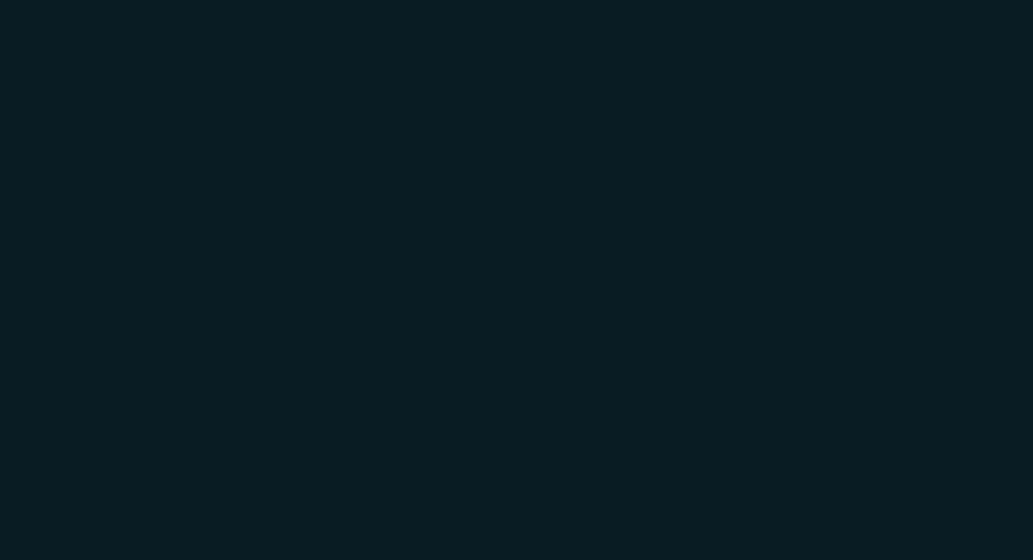
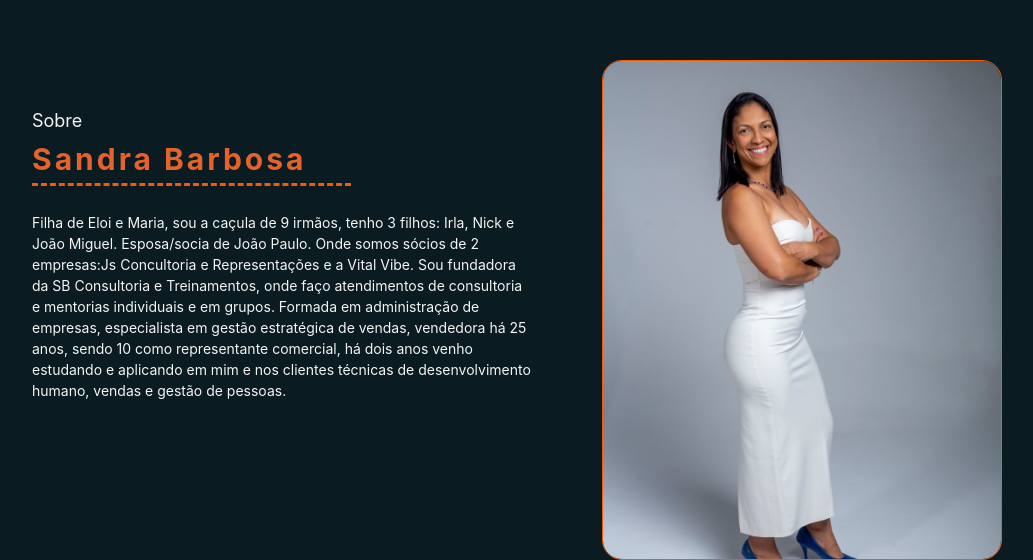
Before and after one commit to sbtechonologydepartment/sb-site, a React (Vite) app: page / in a window 1280 px wide. Shown: the part 796-1356 px from the top of the page, without its empty margins (123-1156 px from the left). Before the commit the page ends 800 px from the top, so only its background shows below. Built offline with nearby package versions, Linux system fonts and the light colour scheme.

Commit message:
feat: created aboutSb section

```diff
--- a/package.json
+++ b/package.json
@@ -13,6 +13,7 @@
     "react": "^18.3.1",
     "react-dom": "^18.3.1",
     "react-icons": "^5.3.0",
+    "react-intersection-observer": "^9.13.1",
     "styled-components": "^6.1.13"
   },
   "devDependencies": {
--- a/src/pages/Home/home-styles.ts
+++ b/src/pages/Home/home-styles.ts
@@ -6,8 +6,9 @@
     position: relative;
 
     display: flex;
-    flex-direction: row;
+    flex-direction: column;
     align-items: center;
+    gap: 20vh;
 
     > div#start-home {
         position: relative;
--- a/src/pages/Home/index.tsx
+++ b/src/pages/Home/index.tsx
@@ -2,12 +2,12 @@
 import { Container } from "./home-styles";
 import orangeArrow from '../../assets/background-arrow/blueBackground-orangeArrow.png'
 import logoSb from '../../assets/logos/Marca 05.png'
+import { AboutSb } from "../../sections/AboutSb";
 
 export function Home() {
   return (
     <Container>
       <Header />
-
 
       <div id="start-home">
 
@@ -22,6 +22,8 @@
         />
 
       </div>
+
+      <AboutSb />
     </Container>
   )
 }
--- /dev/null
+++ b/src/sections/AboutSb/aboutSb-styles.ts
@@ -0,0 +1,96 @@
+import styled, { css } from "styled-components";
+import { IPropsTheme } from "../../styles/theme";
+import { emergeUpDown } from "../../styles/keyframes/emergeUpDown";
+import { emergeDownUp } from "../../styles/keyframes/emergeDownUp";
+import { emergeRightLeft } from "../../styles/keyframes/emergeLeftRight";
+
+interface IProps extends IPropsTheme {
+    $alreadyseen: 'true' | 'false'
+}
+
+export const Container = styled.div<IProps>`
+    display: flex;
+    flex-direction: row;
+    align-items: center;
+    justify-content: center;
+    gap: 7rem;
+
+    padding-inline: 10%;
+    width: 100%;
+
+    > div#texts {
+        align-self: flex-start;
+
+        width: 50rem;
+
+        margin-top: 5rem;
+
+        display: flex;
+        flex-direction: column;
+        gap: 3rem;
+
+        > div#title-section {
+            display: flex;
+            flex-direction: column;
+            gap: 1rem;
+
+            color: ${({theme}) => theme.COLORS.GRAY};
+
+            width: fit-content;
+            padding-right: 4.5rem;
+            padding-bottom: .5rem;
+
+            position: relative;
+
+            animation: ${(props) => props.$alreadyseen === 'true' ? css`${emergeUpDown} 1.5s ease-in-out backwards` : ''};
+
+            &::after {
+                content: '';
+                width: ${(props) => props.$alreadyseen === 'true' ? '100%' : '0%'};
+                height: 2px;
+                position: absolute;
+                bottom: -4px;
+                left: 0;
+                border-bottom: 3px dashed ${({theme}) => theme.COLORS.ORANGE_MAIN};
+                transition: all 2s ease-in-out 1.3s;
+            }
+
+            span {
+                font-size: ${({theme}) => theme.FONT_SIZE.M};
+            }
+
+            strong {
+                font-size: ${({theme}) => theme.FONT_SIZE.XG};
+                color: ${({theme}) => theme.COLORS.ORANGE_PRIMARY};
+                letter-spacing: 3px;
+            }
+        }
+
+        > div#text-about-sandra {
+            font-size: ${({theme}) => theme.FONT_SIZE.P};
+            color: ${({theme}) => theme.COLORS.GRAY};
+            line-height: 1.5;
+            text-align: left;
+
+            animation: ${(props) => props.$alreadyseen === 'true' ? css`${emergeDownUp} 1.5s ease-in-out 3s backwards` : ''};
+        }
+    }
+
+    > div#sandra-photo {
+        height: 50rem;
+        width: 40rem;
+
+        border: ${({theme}) => theme.COLORS.ORANGE_MAIN} 1.5px solid;
+        border-radius: 2rem;
+
+        overflow: hidden;
+
+        animation: ${(props) => props.$alreadyseen === 'true' ? css`${emergeRightLeft} 1.5s ease-in-out 3.1s backwards` : ''};
+
+        > img {
+            height: 100%;
+            width: 100%;
+            object-fit: cover;
+        }
+    }
+`
--- /dev/null
+++ b/src/sections/AboutSb/index.tsx
@@ -0,0 +1,40 @@
+import { Container } from "./aboutSb-styles";
+import sandraPhoto from '../../assets/photos/sandra.jpg'
+import { useInView } from "react-intersection-observer";
+import { useEffect, useState } from "react";
+
+export function AboutSb() {
+    const { ref: aboutSbRef, inView } = useInView()
+    const [aboutSbAlradySeen, setAboutSbAlreadySeen] = useState<boolean>(false)
+
+    useEffect(() => {
+        if(inView && !aboutSbAlradySeen) {
+            setAboutSbAlreadySeen(true)
+        }
+    }, [inView, aboutSbAlradySeen])
+
+    return(
+        <Container
+         ref={aboutSbRef}
+         $alreadyseen={aboutSbAlradySeen ? 'true' : 'false'}
+        >
+
+            <div id="texts">
+                <div id="title-section">
+                    <span>Sobre</span>
+                    <strong>Sandra Barbosa</strong>
+                </div>
+
+                <div id="text-about-sandra">
+                    <p>
+                    Filha de Eloi e Maria, sou a caçula de 9 irmãos, tenho 3 filhos: Irla, Nick e João Miguel. Esposa/socia de João Paulo. Onde somos sócios de 2 empresas:Js Concultoria e Representações e a Vital Vibe. Sou fundadora da SB Consultoria e Treinamentos, onde faço atendimentos de consultoria e mentorias individuais e em grupos. Formada em administração de empresas, especialista em gestão estratégica de vendas, vendedora há 25 anos, sendo 10 como representante comercial, há dois anos venho estudando e aplicando em mim e nos clientes técnicas de desenvolvimento humano, vendas e gestão de pessoas.
+                    </p>
+                </div>
+            </div>
+
+            <div id="sandra-photo">
+                <img src={sandraPhoto} />
+            </div>
+        </Container>
+    )
+}
--- /dev/null
+++ b/src/styles/keyframes/emergeDownUp.ts
@@ -0,0 +1,13 @@
+import { keyframes } from "styled-components";
+
+export const emergeDownUp = keyframes`
+     from {
+        opacity: 0;
+        transform: translateY(100px);
+    }
+
+    to {
+        opacity: 1;
+        transform: translateY(0);
+    }
+`
--- /dev/null
+++ b/src/styles/keyframes/emergeLeftRight.ts
@@ -0,0 +1,13 @@
+import { keyframes } from "styled-components";
+
+export const emergeRightLeft = keyframes`
+    from {
+        opacity: 0;
+        transform: translateX(100px);
+    }
+
+    to {
+        opacity: 1;
+        transform: translateX(0);
+    }
+`
```
Also changed, not shown: src/assets/photos/sandra.jpg (added), 1 other file (tests, documents, lock files or other folders).
